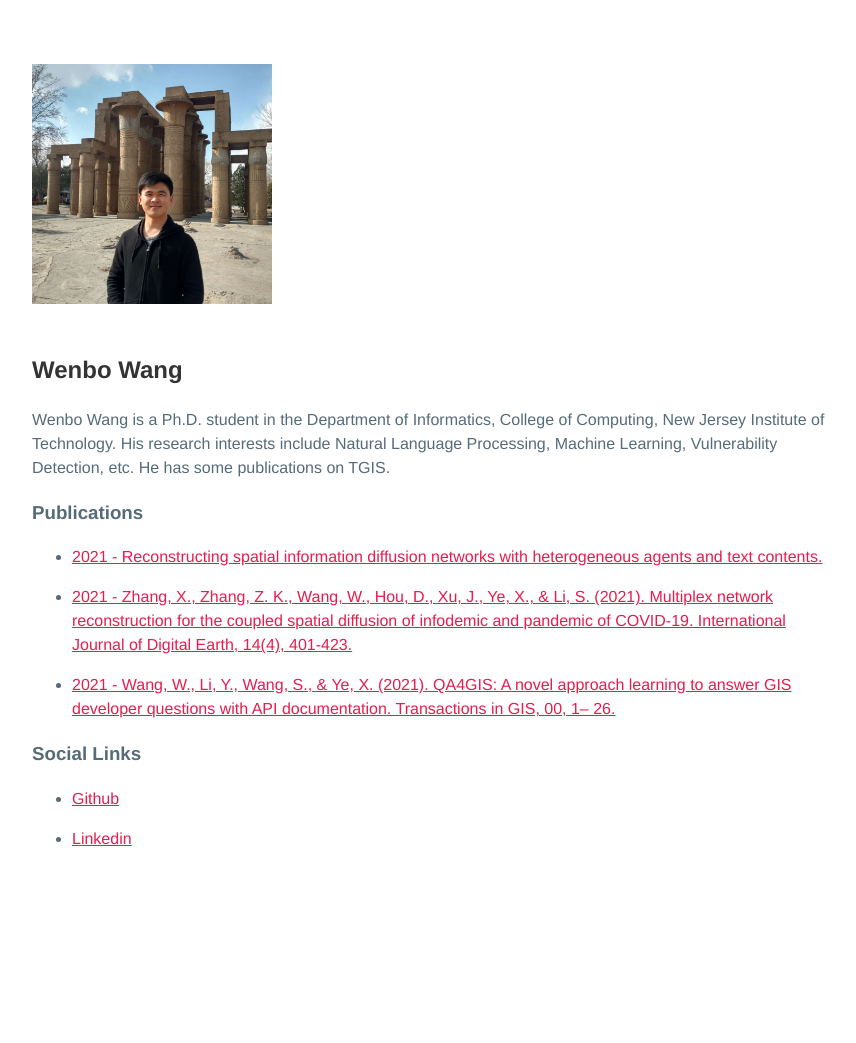
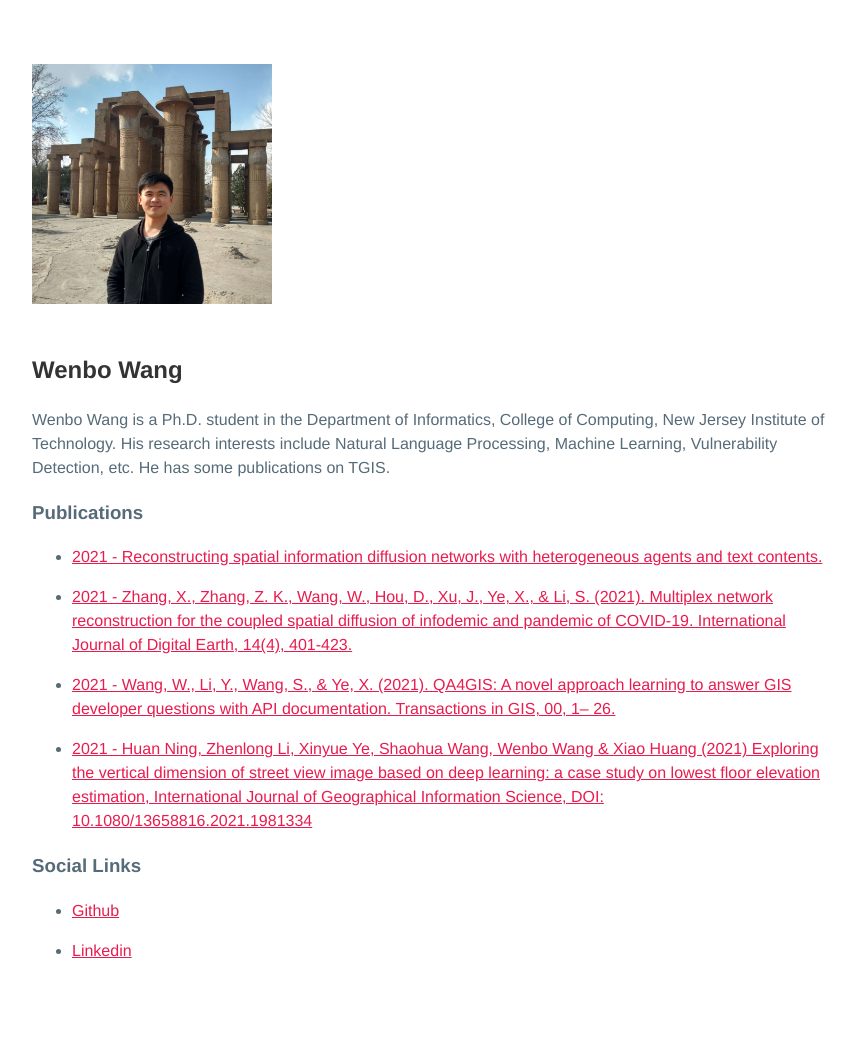
Before and after one commit to Woffee/woffee.github.io.bak, a Jekyll site: the page index.html, which Jekyll copies as it is, in a window 1280 px wide. Shown: the whole page, without its empty margins (208-1064 px from the left). Built offline with Jekyll 4.4.1, drawn with Linux system fonts in a browser that asks for light colours; before the commit the page ends 931 px from its top, so only the background shows below that.

Commit message:
added a paper

```diff
--- a/index.html
+++ b/index.html
@@ -45,6 +45,9 @@ layout: default
   <li>
     <p><a href="http://doi.org/10.1111/tgis.12798">2021 - Wang, W., Li, Y., Wang, S., &amp; Ye, X. (2021). QA4GIS: A novel approach learning to answer GIS developer questions with API documentation. Transactions in GIS, 00, 1– 26.</a></p>
   </li>
+  <li>
+    <p><a href="https://www.tandfonline.com/doi/full/10.1080/13658816.2021.1981334">2021 - Huan Ning, Zhenlong Li, Xinyue Ye, Shaohua Wang, Wenbo Wang & Xiao Huang (2021) Exploring the vertical dimension of street view image based on deep learning: a case study on lowest floor elevation estimation, International Journal of Geographical Information Science, DOI: 10.1080/13658816.2021.1981334</a></p>
+  </li>
 </ul>
 
 
```
